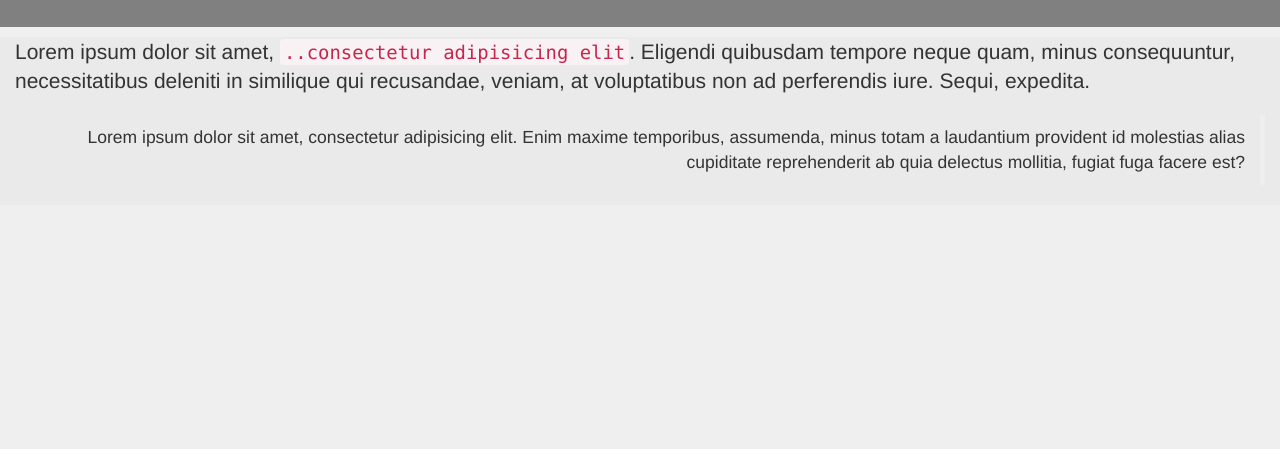
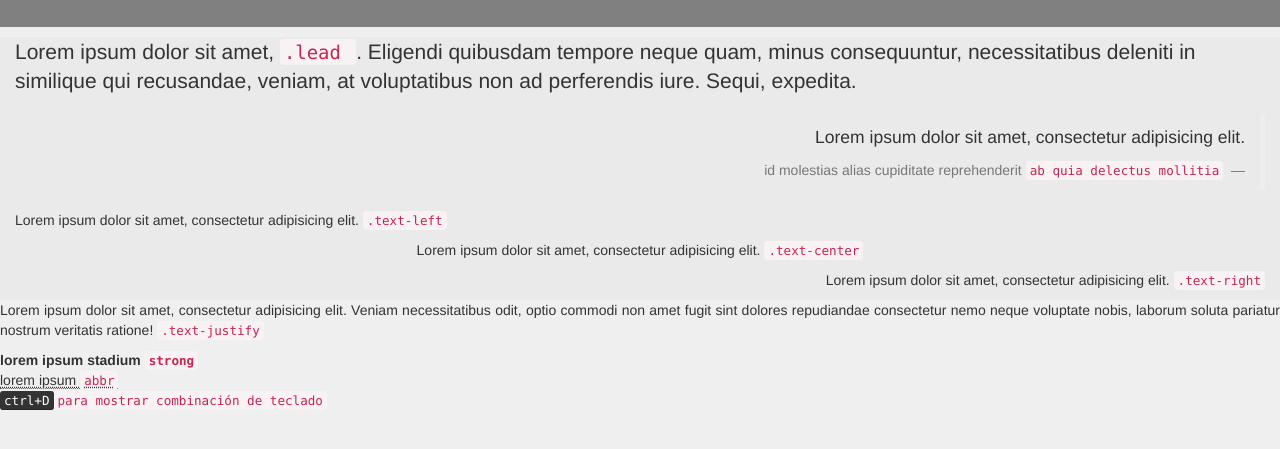
Before and after one commit to musicprogram/semillero_sena, a plain HTML site: page index.html in a window 1280 px wide. Shown: the part 83-532 px from the top of the page. Drawn offline with Linux system fonts and the light colour scheme.

Commit message:
.text-justify strong abbr kbd

```diff
--- a/index.html
+++ b/index.html
@@ -18,11 +18,28 @@
 	</div>
 
 	<div class="container-fluid">
-		<p class="lead">Lorem ipsum dolor sit amet, <code>..consectetur adipisicing elit</code>. Eligendi quibusdam tempore neque quam, minus consequuntur, necessitatibus deleniti in similique qui recusandae, veniam, at voluptatibus non ad perferendis iure. Sequi, expedita.</p>
+		<p class="lead">Lorem ipsum dolor sit amet, <code>.lead </code>. Eligendi quibusdam tempore neque quam, minus consequuntur, necessitatibus deleniti in similique qui recusandae, veniam, at voluptatibus non ad perferendis iure. Sequi, expedita.</p>
 
 		<blockquote class="blockquote-reverse">
-			Lorem ipsum dolor sit amet, consectetur adipisicing elit. Enim maxime temporibus, assumenda, minus totam a laudantium provident id molestias alias cupiditate reprehenderit ab quia delectus mollitia, fugiat fuga facere est?
+			<p>Lorem ipsum dolor sit amet, consectetur adipisicing elit.
+			</p>
+			<footer>id molestias alias cupiditate reprehenderit
+				<code>ab quia delectus mollitia</code>
+			</footer>
 		</blockquote>
+
+		<p class="text-left"> Lorem ipsum dolor sit amet, consectetur adipisicing elit. <code>.text-left</code> </p>
+
+	<p class="text-center"> Lorem ipsum dolor sit amet, consectetur adipisicing elit. <code>.text-center</code> </p>
+
+	<p class="text-right"> Lorem ipsum dolor sit amet, consectetur adipisicing elit. <code>.text-right</code> </p>
+	</div>
+
+	<p class="text-justify">Lorem ipsum dolor sit amet, consectetur adipisicing elit. Veniam necessitatibus odit, optio commodi non amet fugit sint dolores repudiandae consectetur nemo neque voluptate nobis, laborum soluta pariatur nostrum veritatis ratione! <code>.text-justify</code></p>
+
+	<strong>lorem ipsum stadium <code>strong</code></strong><br>
+	<abbr title="">lorem ipsum <code>abbr</code></abbr><br>
+	<kbd>ctrl+D</kbd><code>para mostrar combinación de teclado</code><br>
 	</div>
 
 </body>
```
